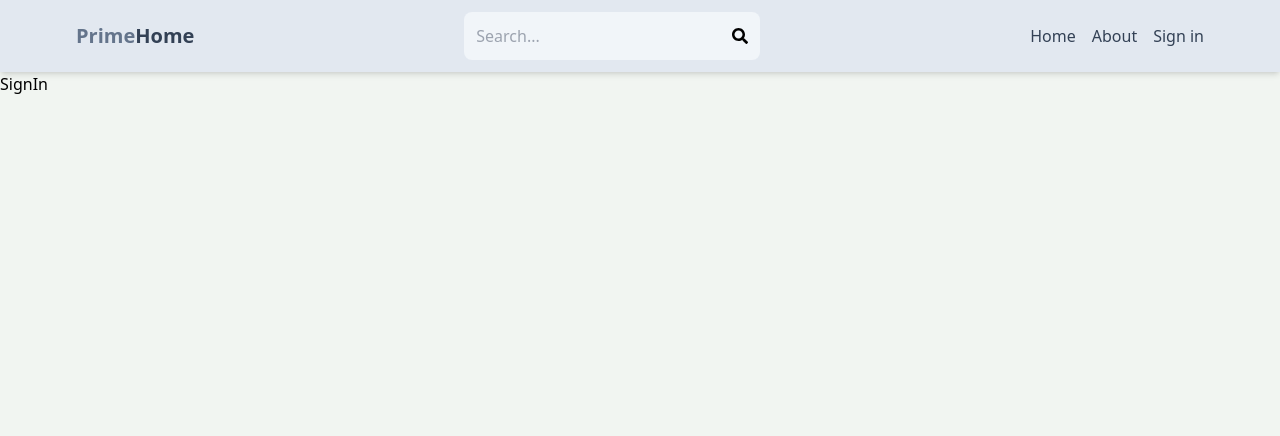
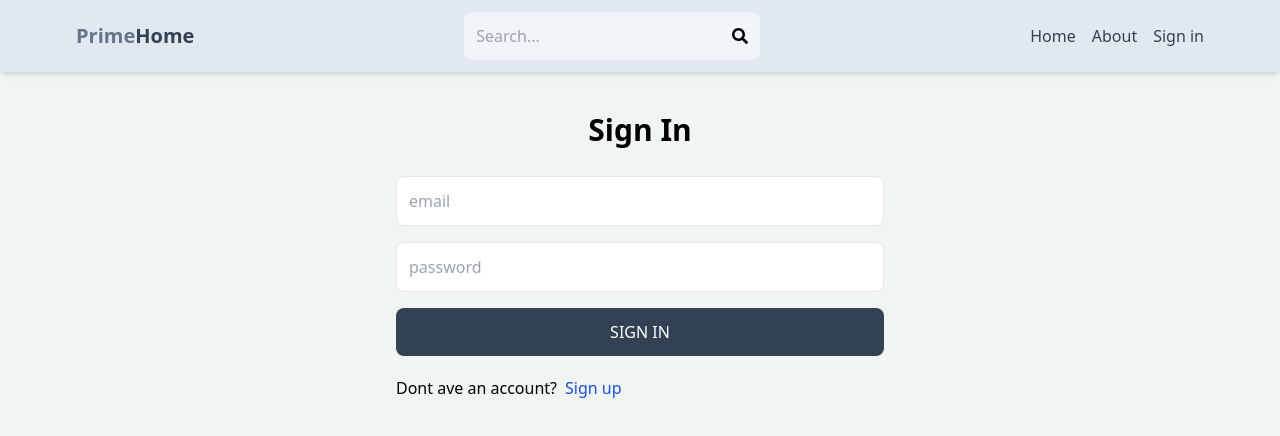
Before and after one commit to achimmft/Prime-Home, a React (Vite) app in the folder client/: page /sign-in in a window 1280 px wide. Shown: the top 436 px of the page. Built offline with nearby package versions, Linux system fonts and the light colour scheme.

Commit message:
complete a sign in functionalities

```diff
--- a/client/src/pages/SignIn.jsx
+++ b/client/src/pages/SignIn.jsx
@@ -1,9 +1,78 @@
-import React from 'react'
+import React, { useState } from "react";
+import { Link, useNavigate } from "react-router-dom";
 
 export default function SignIn() {
+  const [formData, setFormData] = useState();
+  const [error, setError] = useState(null);
+  const [loading, setLoading] = useState(false);
+  const navigate = useNavigate();
+
+  const handleChange = (event) => {
+    setFormData({
+      ...formData,
+      [event.target.id]: event.target.value,
+    });
+  };
+
+  const handleSubmit = async (event) => {
+    event.preventDefault();
+
+    try {
+      setLoading(true);
+      const res = await fetch("/api/auth/signin", {
+        method: "POST",
+        headers: {
+          "content-type": "application/json",
+        },
+        body: JSON.stringify(formData),
+      });
+      const data = await res.json();
+      if (data.success === false) {
+        setLoading(false);
+        setError(data.message);
+        return;
+      }
+      setLoading(false);
+      setError(null);
+      navigate("/");
+    } catch (error) {
+      setLoading(false);
+      setError(error.message);
+    }
+  };
+
   return (
-    <div>
-      SignIn
+    <div className="p-3 max-w-lg mx-auto">
+      <h1 className="text-3xl text-center font-semibold my-7">Sign In</h1>
+      <form onSubmit={handleSubmit} className="flex flex-col gap-4">
+        <input
+          type="text"
+          placeholder="email"
+          className="border p-3 rounded-lg"
+          id="email"
+          onChange={handleChange}
+        />
+        <input
+          type="text"
+          placeholder="password"
+          className="border p-3 rounded-lg"
+          id="password"
+          onChange={handleChange}
+        />
+        <button
+          disabled={loading}
+          className="bg-slate-700 text-white p-3 rounded-lg uppercase hover:opacity-95 disabled:opacity-80"
+        >
+          {loading ? "Loading..." : "Sign In"}
+        </button>
+      </form>
+      <div className="flex gap-2 mt-5">
+        <p>Dont ave an account?</p>
+        <Link to={"/sign-up"}>
+          <span className="text-blue-700">Sign up</span>
+        </Link>
+      </div>
+      {error && <p className="text-red-500 mt-5">{error}</p>}
     </div>
-  )
+  );
 }
```
Also changed, not shown: 1 other file (tests, documents, lock files or other folders).
